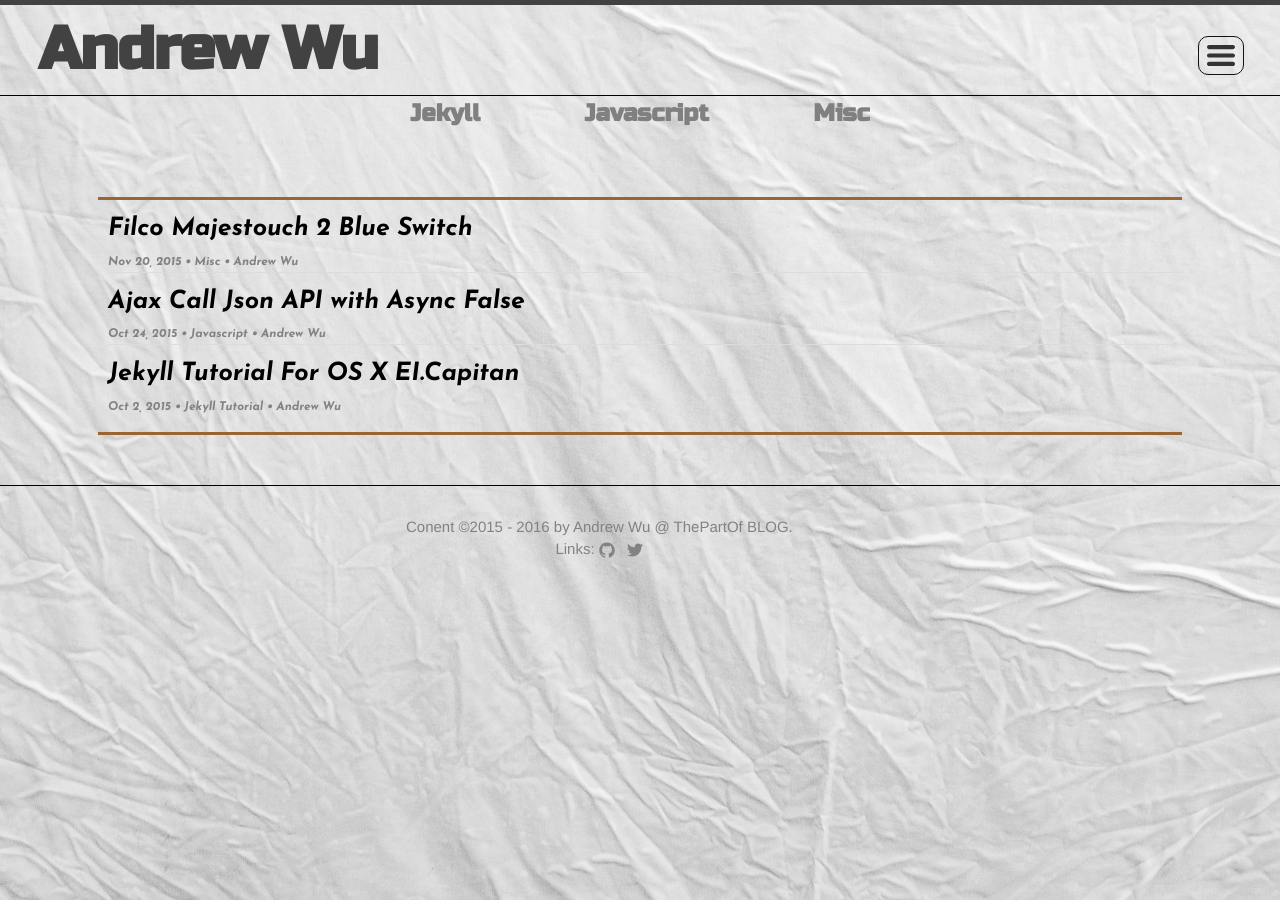
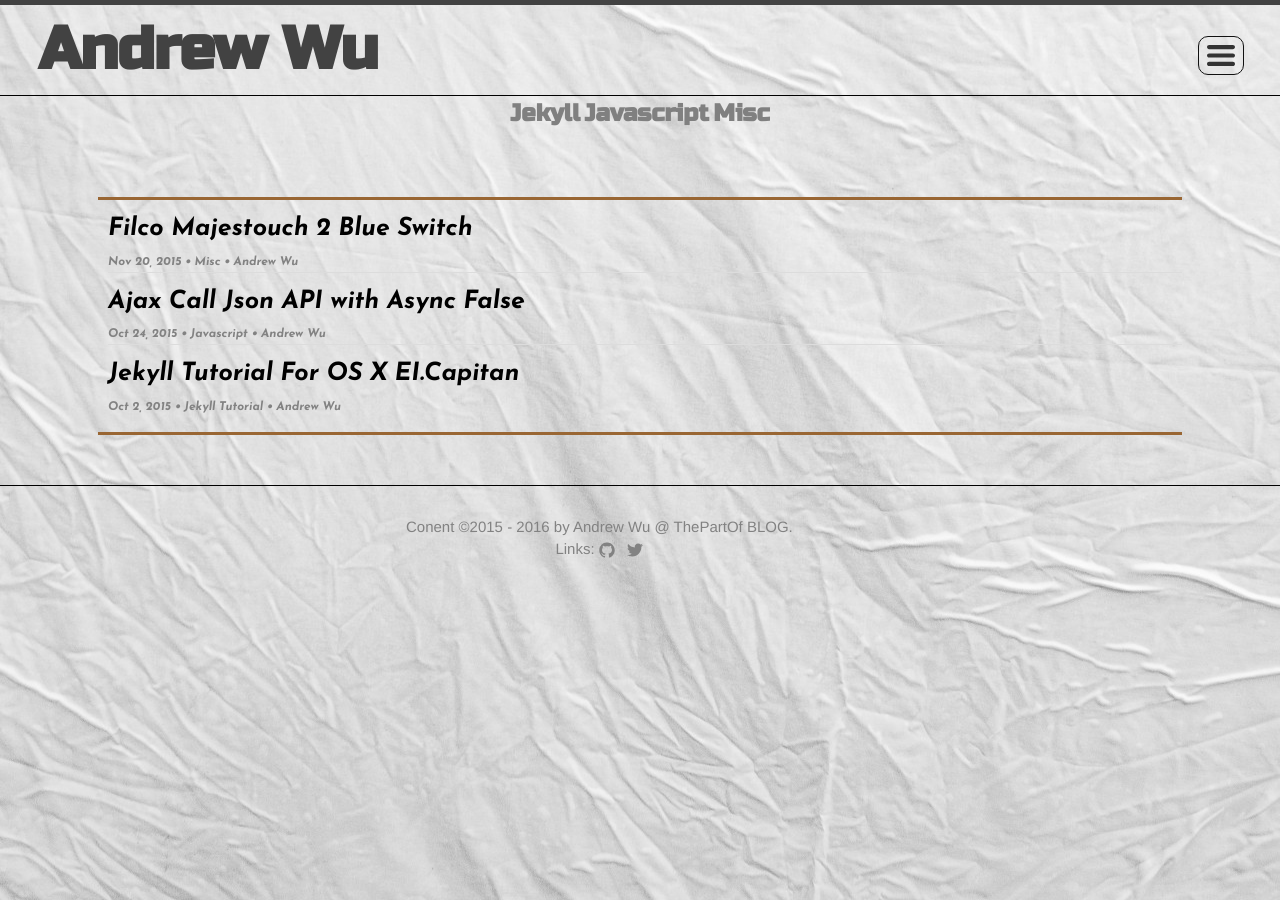
Before and after one commit to thepartof/thepartof.github.io, a Jekyll site: the page built from index.html, in a window 1280 px wide. Built offline with Jekyll 4.4.1, drawn with Linux system fonts in a browser that asks for light colours.

Commit message:
Update _categories.scss

```diff
--- a/_sass/_categories.scss
+++ b/_sass/_categories.scss
@@ -50,7 +50,7 @@
     color: gray;
     font-weight: bold;
     font-size: 1.5em;
-    padding: 50px;
+    padding-top: 50px;
     font-family: 'Russo One', sans-serif;
   }
   @include media-query($on-palm) {
@@ -58,6 +58,7 @@
       color: gray;
       font-weight: bold;
       font-size: 0.75em;
+      padding-top: 5px;
       font-family: 'Russo One', sans-serif;
     }
   }
```
